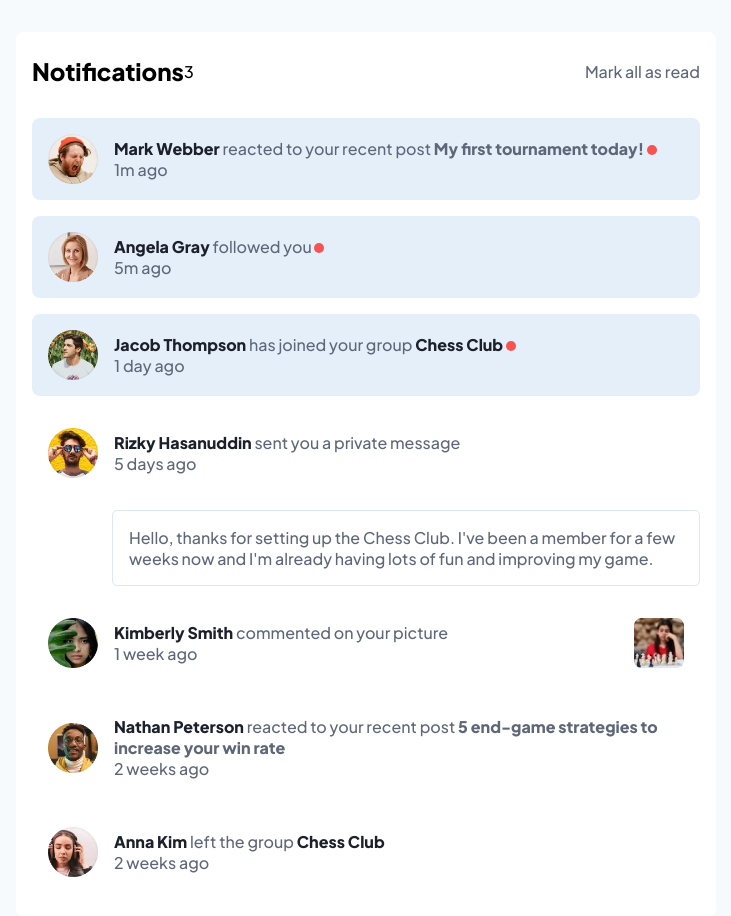
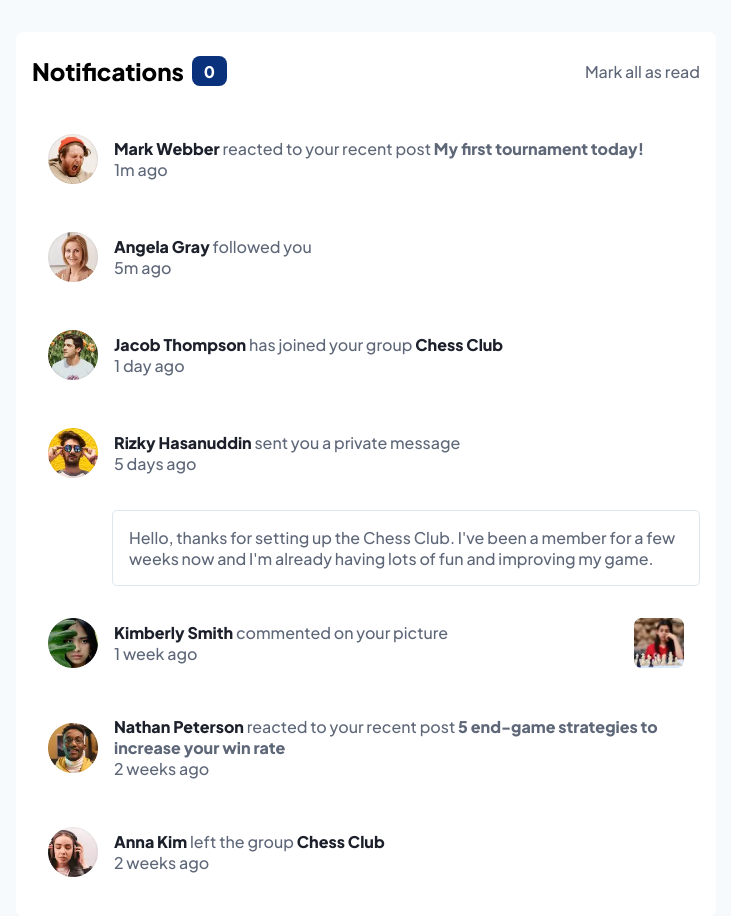
Before and after one commit to dilarauluturhan/notifications-page, a plain HTML site: page index.html in a window 1280 px wide. Both pictures are taken after a click on the element "Mark all as read". Shown: the whole page, without its empty margins (274-1005 px from the left). Drawn offline with Linux system fonts and the light colour scheme.

Commit message:
JS structure completed

```diff
--- a/script.js
+++ b/script.js
@@ -0,0 +1,21 @@
+const unreadMessages = document.querySelectorAll(".unread");
+const unread = document.querySelector("#title-number");
+const markAll = document.querySelector("#mark-all");
+
+unread.innerText = unreadMessages.length;
+
+unreadMessages.forEach((message) => {
+    message.addEventListener("click", () => {
+        message.classList.remove("unread");
+        const newUnreadMessages = document.querySelectorAll(".unread");
+        unread.innerText = newUnreadMessages.length;
+    })
+})
+
+markAll.addEventListener("click", () => {
+    unreadMessages.forEach((message) => {
+        message.classList.remove("unread")
+    })
+    const newUnreadMessages = document.querySelectorAll(".unread");
+    unread.innerText = newUnreadMessages.length;
+})
--- a/style.css
+++ b/style.css
@@ -44,7 +44,7 @@ header {
     align-items: center;
 }
 
-#notifications {
+#title-number {
     background-color: var(--blue);
     margin-left: 0.5rem;
     width: 35px;
```
